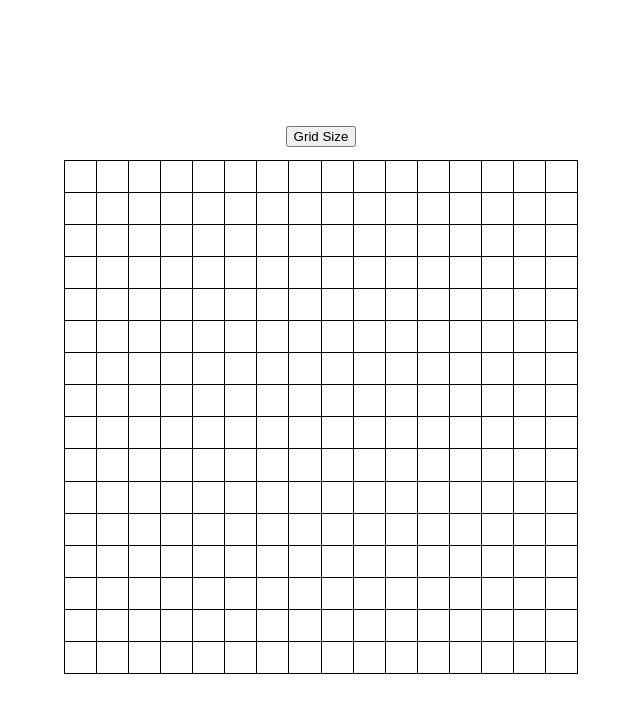
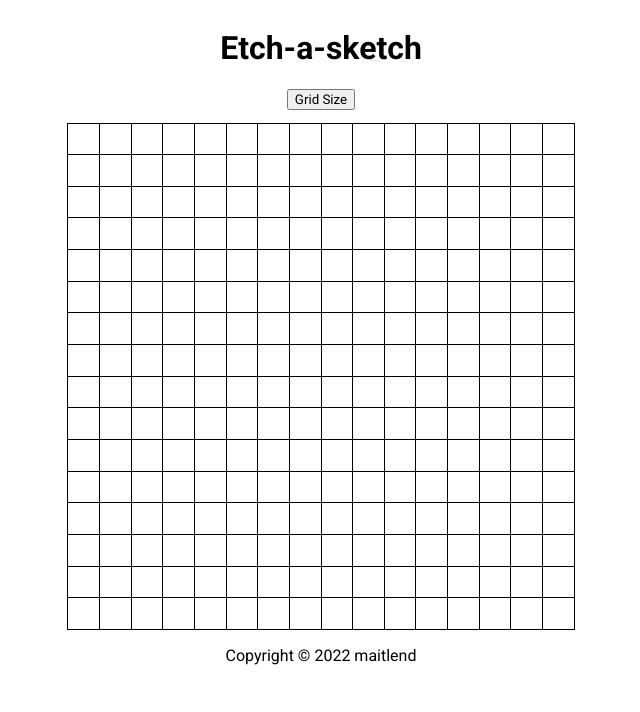
Before and after one commit to Maitlend/etch-a-sketch, a plain HTML site: page index.html in a window 1280 px wide. Shown: the whole page, without its empty margins (319-959 px from the left). Drawn offline with Linux system fonts and the light colour scheme.

Commit message:
Add header/footer and reformat html

```diff
--- a/index.html
+++ b/index.html
@@ -5,9 +5,16 @@
     <title>Etch-a-Sketch!</title>
     <link rel="stylesheet" href="style.css">
     <script src="script.js" defer></script>
+    <link href="https://fonts.googleapis.com/css2?family=Roboto:ital,wght@0,100;0,400;0,700;1,300&display=swap" rel="stylesheet">
   </head>
   <body>
-    <button id="grid-size-btn">Grid Size</button>
-    <div id="container"></div>
+    <header><h1>Etch-a-sketch</h1></header>
+    <main>
+      <button id="grid-size-btn">Grid Size</button>
+      <div id="container"></div>
+    </main>
+    <footer>
+      <a href="https://github.com/Maitlend" target="_blank">Copyright © 2022 maitlend</p>
+    </footer>
   </body>
 </html>
--- a/style.css
+++ b/style.css
@@ -1,6 +1,10 @@
-html, body {
+* {
+  font-family: 'Roboto', sans-serif;
+}
+
+html, main {
   margin: 0;
-  height: 100%;
+  /* height: 100%; */
   overflow: hidden;
   position: relative;
 }
@@ -8,10 +12,20 @@ html, body {
 body {
   display: flex;
   flex-direction: column;
+  justify-content: center;
+}
+
+main {
+  display: flex;
+  flex-direction: column;
   columns: 1;
   align-items: center;
   justify-content: center;
-  height: 100vh;
+  /* height:96vh; */
+}
+
+header {
+  text-align: center;
 }
 
 #container {
@@ -36,9 +50,19 @@ body {
   margin-bottom: 1%;
 }
 
+a {
+  text-decoration: none;
+  color: black;
+  text-align: center;
+}
+
+footer {
+  text-align: center;
+  margin-top: 1rem;
+}
 
 @media screen and (max-width: 480px) {
-  body {
+  main {
      max-height: 100vh;
      overflow-y: hidden;
   }
```
